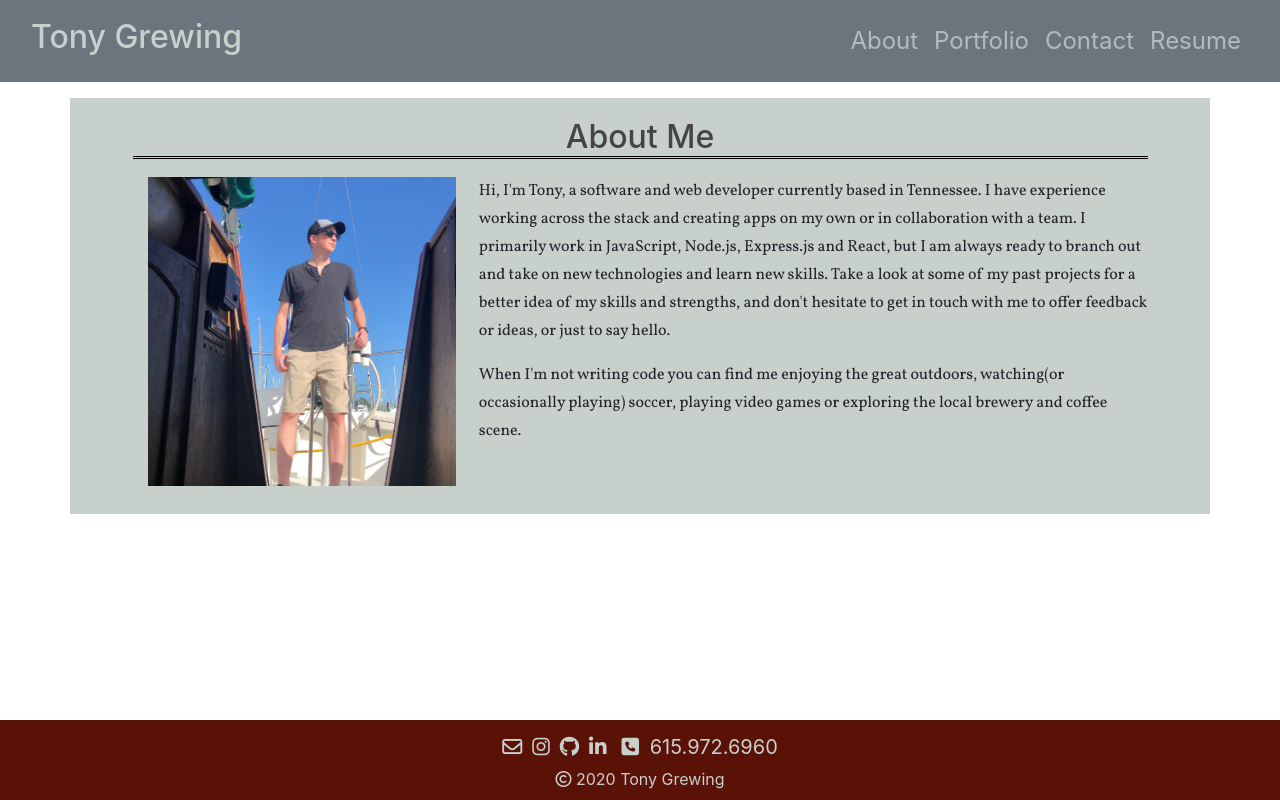
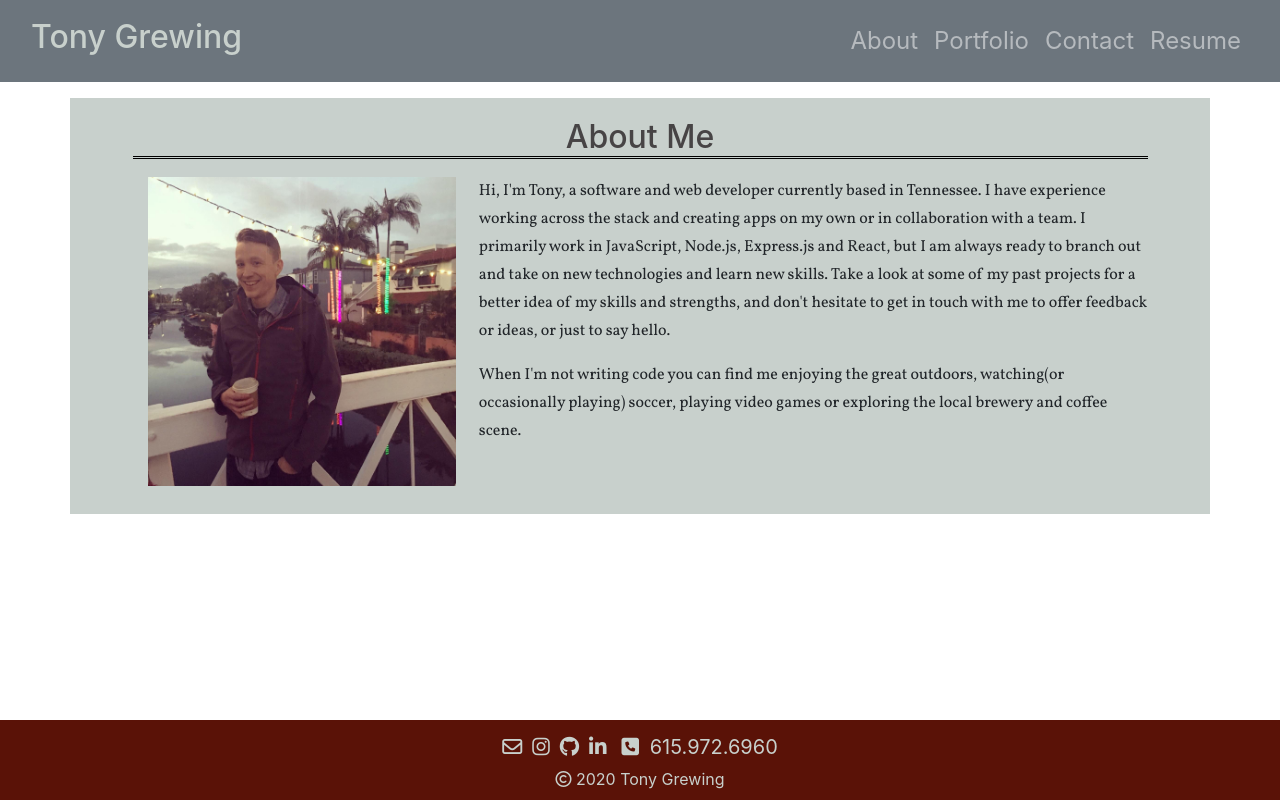
Before and after one commit to tsgrewing/tsgrewing.github.io, a React (Create React App) app: page / in a window 1280 px wide. Built offline with nearby package versions, Linux system fonts and the light colour scheme; a web font is replaced by a local one.

Commit message:
updating photo

```diff
--- a/src/components/About/index.js
+++ b/src/components/About/index.js
@@ -1,11 +1,11 @@
 import React from 'react';
-import image from "../../assets/images/keywest.JPG";
+import image from "../../assets/images/venice.jpg";
 
 export default function About () {
     return (
         <div class="col-xs-12 col-sm-11 col-md-11 col-lg-11">
         <section class="col-xs-12">
-            <img class="img-fluid col-xs-12 col-md-4 float-left mb-2 mr-2" src={image} alt="Photo of Tony in Key West" />
+            <img class="img-fluid col-xs-12 col-md-4 float-left mb-2 mr-2" src={image} alt="Photo of Tony in Venice Beach" />
             <p>
                 Hi, I'm Tony, a software and web developer currently based in Tennessee. I have experience working across the stack and creating apps on my own or in collaboration with a team. I primarily work in JavaScript, Node.js, Express.js and React, but I am always ready to branch out and take on new technologies and learn new skills. Take a look at some of my past projects for a better idea of my skills and strengths, and don't hesitate to get in touch with me to offer feedback or ideas, or just to say hello.
             </p>
```
Also changed, not shown: src/assets/images/venice.jpg (added).
